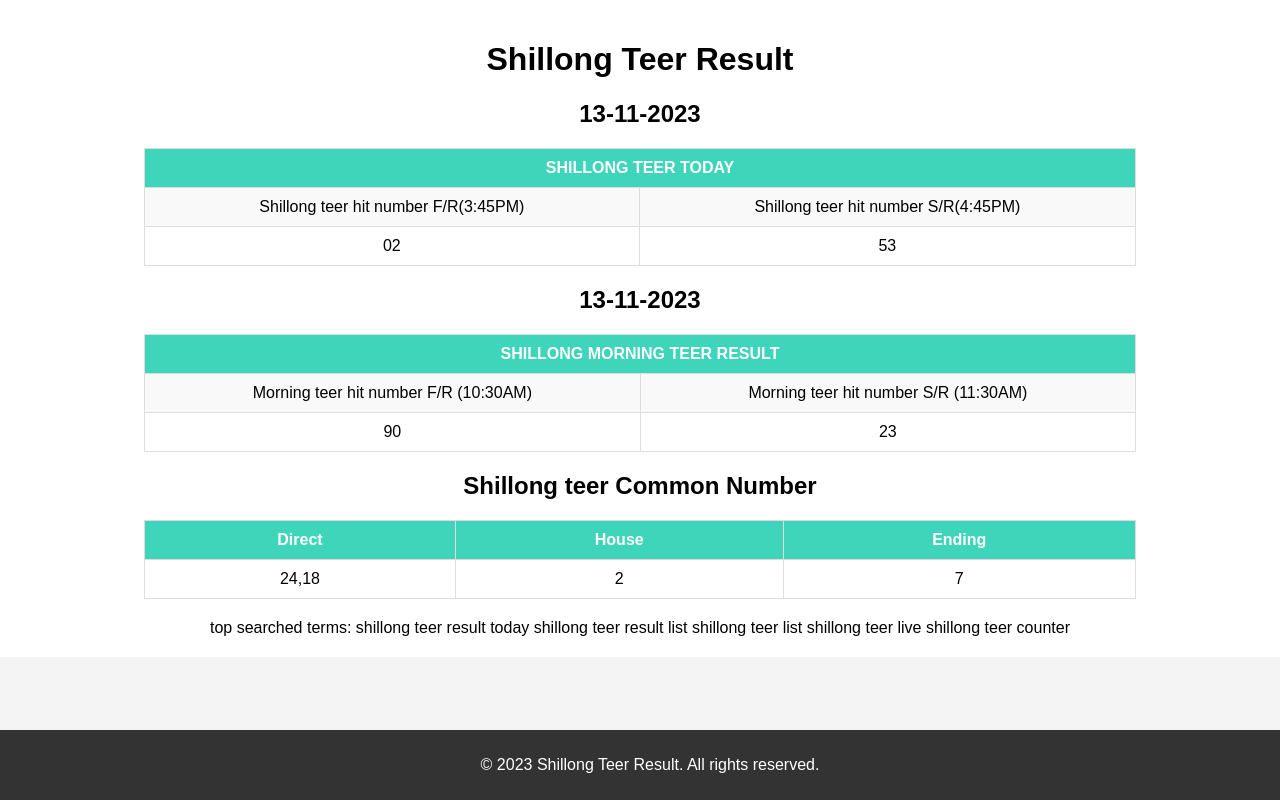
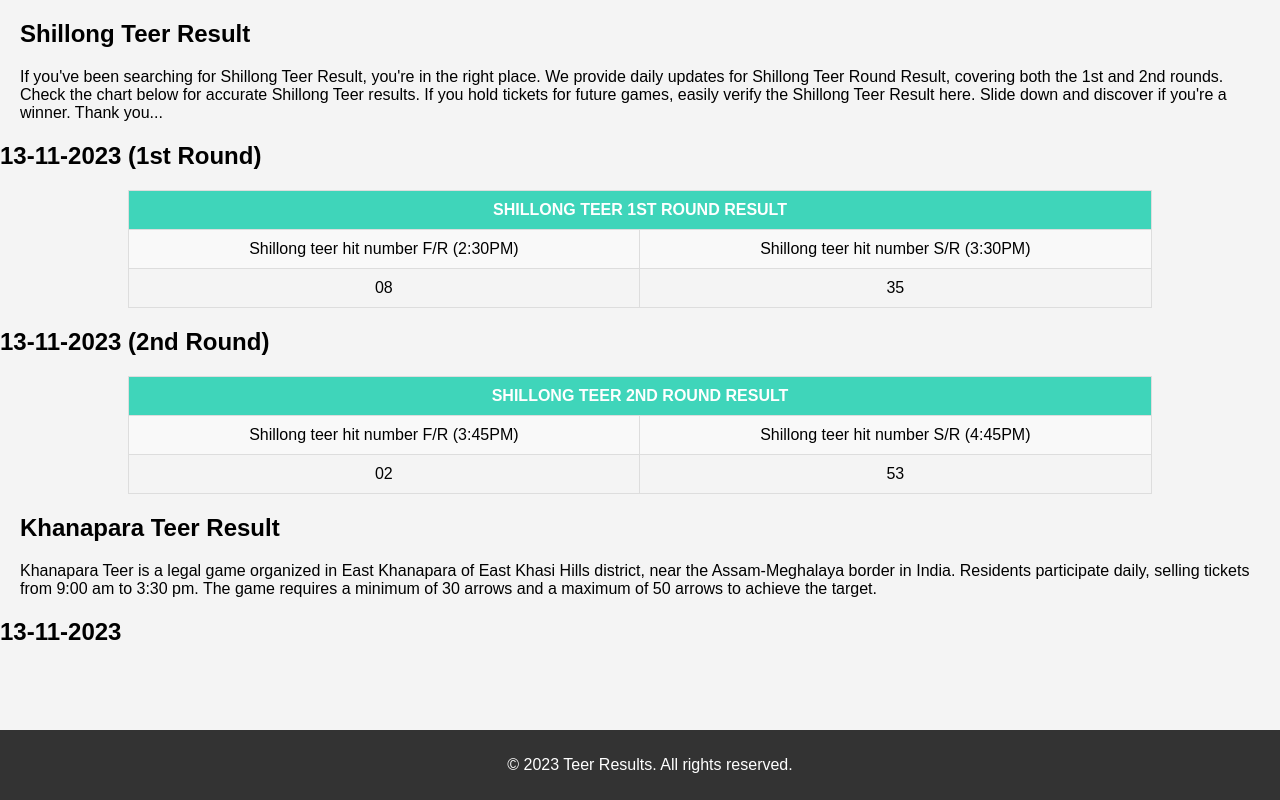
Before and after one commit to nilamroychoudhury1999/shillongteer, a plain HTML site: page index.html in a window 1280 px wide. Drawn offline with Linux system fonts and the light colour scheme.

Commit message:
Update index.html

```diff
--- a/index.html
+++ b/index.html
@@ -1,13 +1,14 @@
+
 <!DOCTYPE html>
 <html lang="en">
 <head>
     <meta charset="UTF-8">
     <meta name="viewport" content="width=device-width, initial-scale=1.0">
-    <meta name="description" content="Check the latest Shillong Teer results for F/R and S/R on 10-11-2023. Stay updated with the Shillong Teer lottery outcomes.">
-    <meta name="keywords" content="Shillong Teer, Teer Result, Shillong Teer Result, Lottery Result, Teer Lottery">
+    <meta name="description" content="Check the latest Teer results for Shillong, Khanapara, Juwai, and more. Stay updated with Teer lottery outcomes.">
+    <meta name="keywords" content="Teer, Shillong Teer, Khanapara Teer, Juwai Teer, Lottery Result, Teer Lottery">
     <meta name="google-site-verification" content="SAkdkLEcegy1OCpuCYDk8WNiw8-C9VyS9gdePsmClfg" />
     <meta name="author" content="Your Name">
-    <title>Shillong Teer Result</title>
+    <title>Teer Results</title>
     <style>
         body {
             font-family: Arial, sans-serif;
@@ -16,10 +17,13 @@
             background-color: #f4f4f4;
         }
 
-        .head-one {
-            background-color: #ffffff;
-            padding: 20px;
-            text-align: center;
+        .scroll-container {
+            max-height: 80vh; /* Adjust the height as needed */
+            overflow-y: auto;
+        }
+
+        .teer-description {
+            margin: 20px;
         }
 
         .table {
@@ -43,7 +47,6 @@
             background-color: #f9f9f9;
         }
 
-        /* Add styles for the footer */
         .footer {
             background-color: #333;
             color: #fff;
@@ -57,84 +60,82 @@
 </head>
 <body>
 
-    <div class="head-one text-center team-head">
-        <h1>Shillong Teer Result</h1>
-        <h2>13-11-2023</h2>
+    <div class="scroll-container">
 
+        <!-- Shillong Teer Result Description -->
+        <div class="teer-description">
+            <h2>Shillong Teer Result</h2>
+            <p>If you've been searching for Shillong Teer Result, you're in the right place. We provide daily updates for Shillong Teer Round Result, covering both the 1st and 2nd rounds. Check the chart below for accurate Shillong Teer results. If you hold tickets for future games, easily verify the Shillong Teer Result here. Slide down and discover if you're a winner. Thank you...</p>
+        </div>
+
+        <!-- Shillong Teer Result Table - 1st Round -->
+        <h2>13-11-2023 (1st Round)</h2>
         <table class="table">
             <tbody>
                 <tr>
-                    <th colspan="2">SHILLONG TEER TODAY </th>
+                    <th colspan="2">SHILLONG TEER 1ST ROUND RESULT</th>
                 </tr>
                 <tr>
-                    <td align="center">Shillong teer hit number  F/R(3:45PM)</td>
-                    <td align="center">Shillong teer hit number  S/R(4:45PM)</td>
+                    <td align="center">Shillong teer hit number F/R (2:30PM)</td>
+                    <td align="center">Shillong teer hit number S/R (3:30PM)</td>
                 </tr>
                 <tr>
-                    <!-- Shillong F/R Results -->
+                    <td align="center">08</td>
+                    <td align="center">35</td>
+                </tr>
+            </tbody>
+        </table>
+
+        <!-- Shillong Teer Result Table - 2nd Round -->
+        <h2>13-11-2023 (2nd Round)</h2>
+        <table class="table">
+            <tbody>
+                <tr>
+                    <th colspan="2">SHILLONG TEER 2ND ROUND RESULT</th>
+                </tr>
+                <tr>
+                    <td align="center">Shillong teer hit number F/R (3:45PM)</td>
+                    <td align="center">Shillong teer hit number S/R (4:45PM)</td>
+                </tr>
+                <tr>
                     <td align="center">02</td>
-                    <!-- Shillong S/R Results -->
                     <td align="center">53</td>
                 </tr>
             </tbody>
         </table>
 
+        <!-- Khanapara Teer Result Description -->
+        <div class="teer-description">
+            <h2>Khanapara Teer Result</h2>
+            <p>Khanapara Teer is a legal game organized in East Khanapara of East Khasi Hills district, near the Assam-Meghalaya border in India. Residents participate daily, selling tickets from 9:00 am to 3:30 pm. The game requires a minimum of 30 arrows and a maximum of 50 arrows to achieve the target.</p>
+        </div>
+
+        <!-- Khanapara Teer Result Table -->
         <h2>13-11-2023</h2>
-
         <table class="table">
             <tbody>
                 <tr>
-            <th colspan="2">SHILLONG MORNING TEER RESULT</th>
+                    <th colspan="2">KHANAPARA TEER RESULT</th>
                 </tr>
                 <tr>
-            <td align="center">Morning teer hit number F/R (10:30AM)</td>
-            <td align="center">Morning teer hit number S/R (11:30AM)</td>
+                    <td align="center">Khanapara teer hit number F/R (3:30PM)</td>
+                    <td align="center">Khanapara teer hit number S/R (4:30PM)</td>
                 </tr>
                 <tr>
-            <!-- Shillong Morning F/R Results -->
-            <td align="center">90</td>
-            <!-- Shillong Morning S/R Results -->
-            <td align="center">23</td>
+                    <td align="center">15</td>
+                    <td align="center">42</td>
                 </tr>
             </tbody>
         </table>
 
+    </div>
 
-<h2> Shillong teer Common Number</h2>
 
-<table class="table">
-    <thead>
-        <tr>
-            <th>Direct</th>
-            <th>House</th>
-            <th>Ending</th>
-        </tr>
-    </thead>
-    <tbody>
-        <tr>
-            <td align="center">24,18</td>
-            <td align="center">2</td>
-            <td align="center">7</td>
-        </tr>
 
-    </tbody>
-</table>
-top searched terms:
-        shillong teer result today
-
-shillong teer result list
-
-shillong teer list
-
-shillong teer live
-
-        shillong teer counter
-
- </div>
 
     <!-- Footer section -->
     <div class="footer">
-        <p>&copy; 2023 Shillong Teer Result. All rights reserved.</p>
+        <p>&copy; 2023 Teer Results. All rights reserved.</p>
     </div>
 
 </body>
```
Lines whose indentation alone changed are shown as unchanged.
